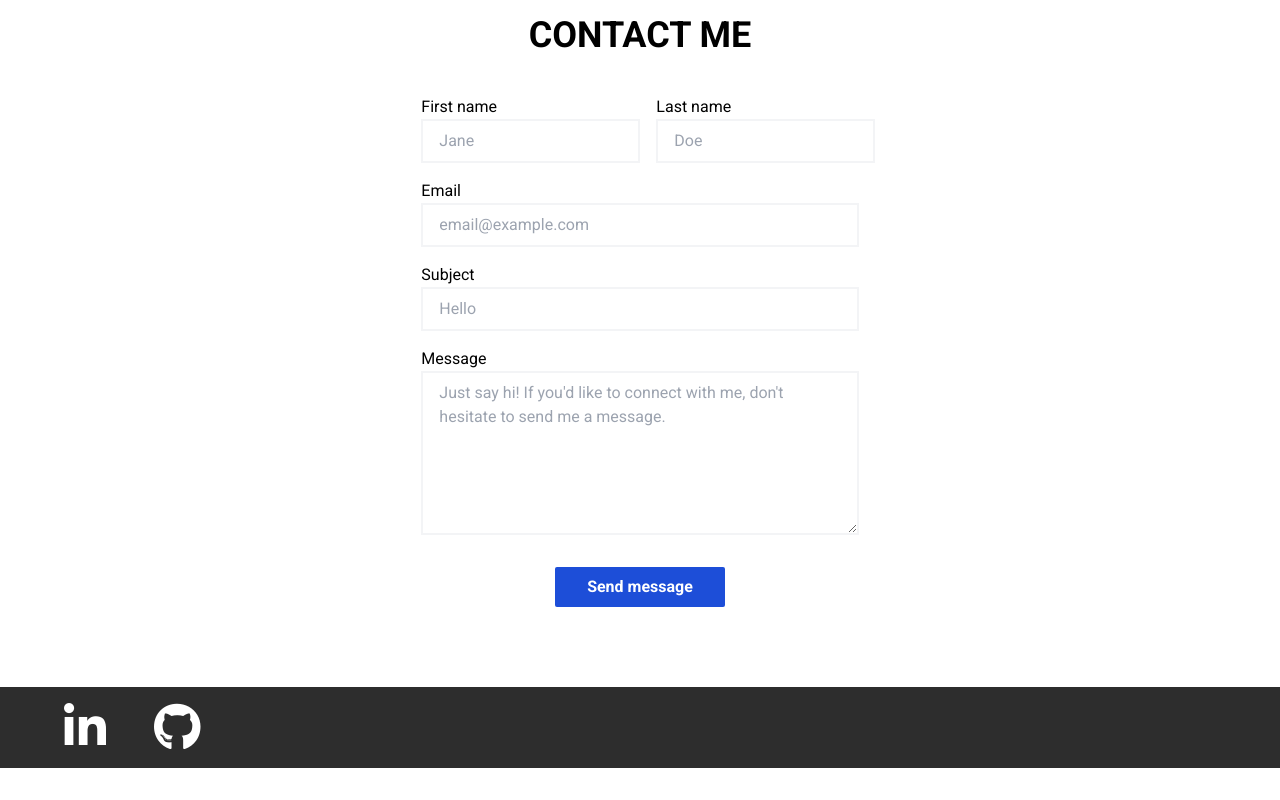
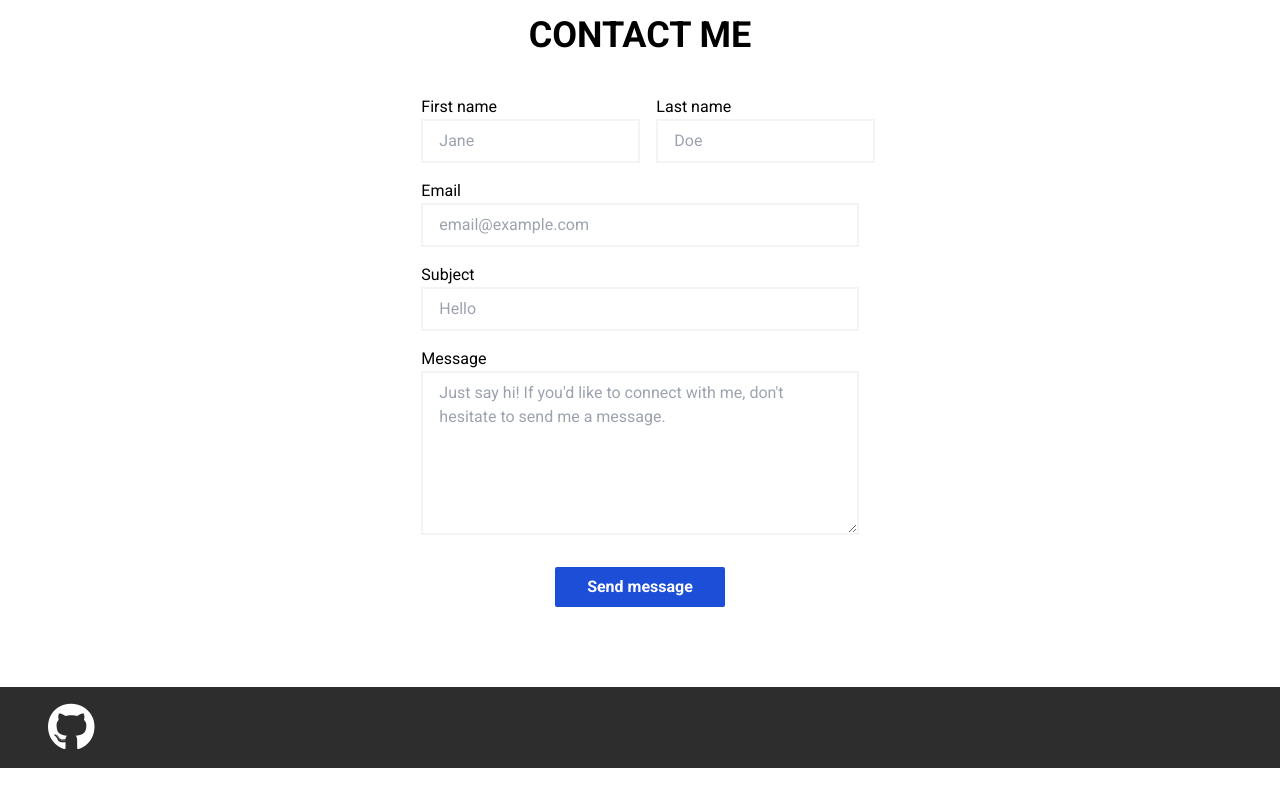
Before and after one commit to hye-kim/hye-kim.github.io, a React (Create React App) app: page / in a window 1280 px wide. Shown: the part 2029-2829 px from the top of the page. Built offline with nearby package versions, Linux system fonts and the light colour scheme.

Commit message:
Update Footer.js

```diff
--- a/src/components/Footer.js
+++ b/src/components/Footer.js
@@ -1,11 +1,6 @@
 function Footer() {
   return (
     <div id="footer" className="flex items-center py-2 sm:py-4">
-      <div className="pl-16">
-        <a href="https://www.linkedin.com/in/hye-kim/">
-          <i className="fab fa-linkedin-in text-white text-4xl sm:text-5xl"></i>
-        </a>
-      </div>
       <div className="pl-12">
         <a href="https://github.com/hye-kim">
           <i className="fab fa-github text-white text-4xl sm:text-5xl"></i>
```
